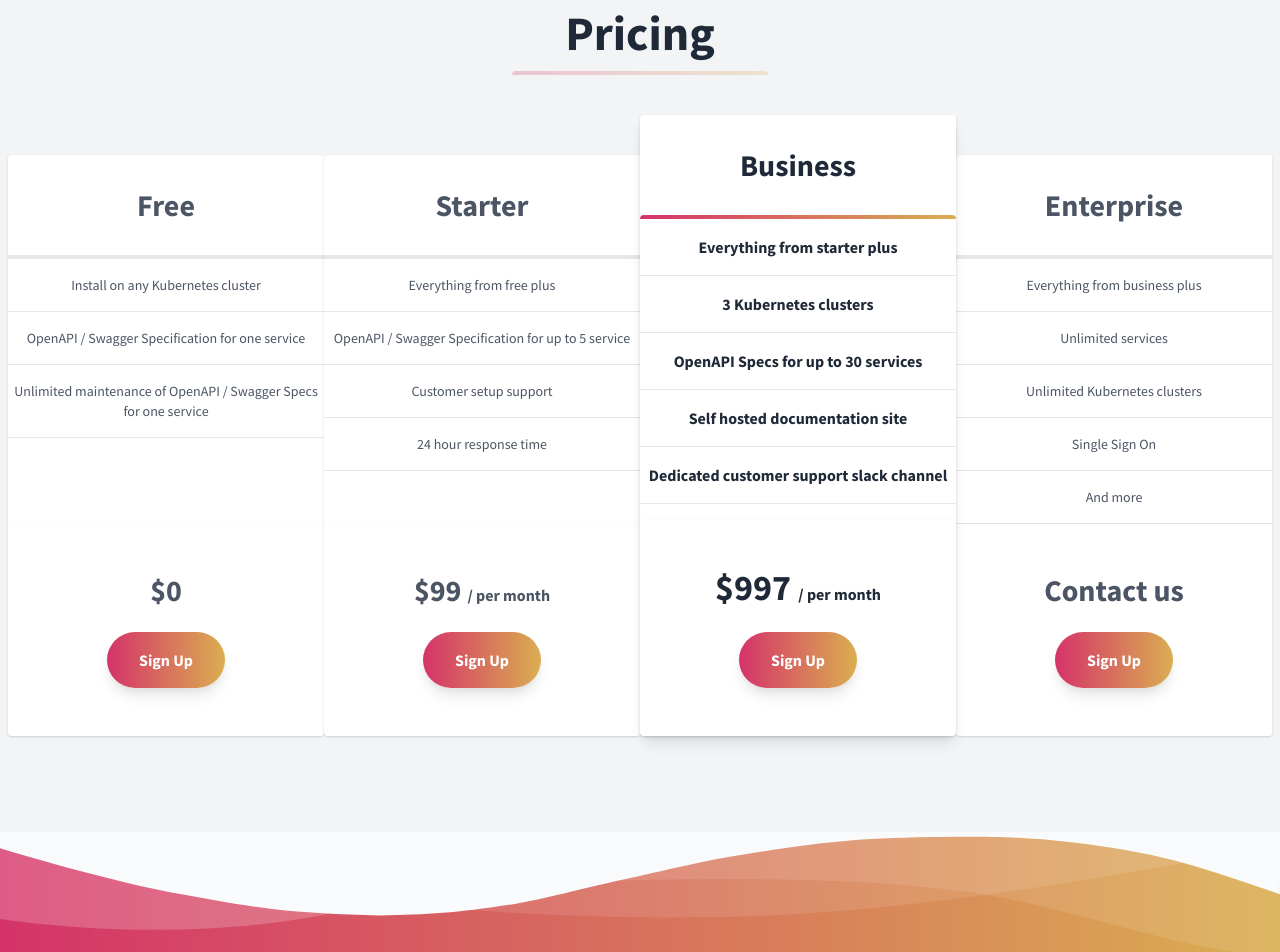
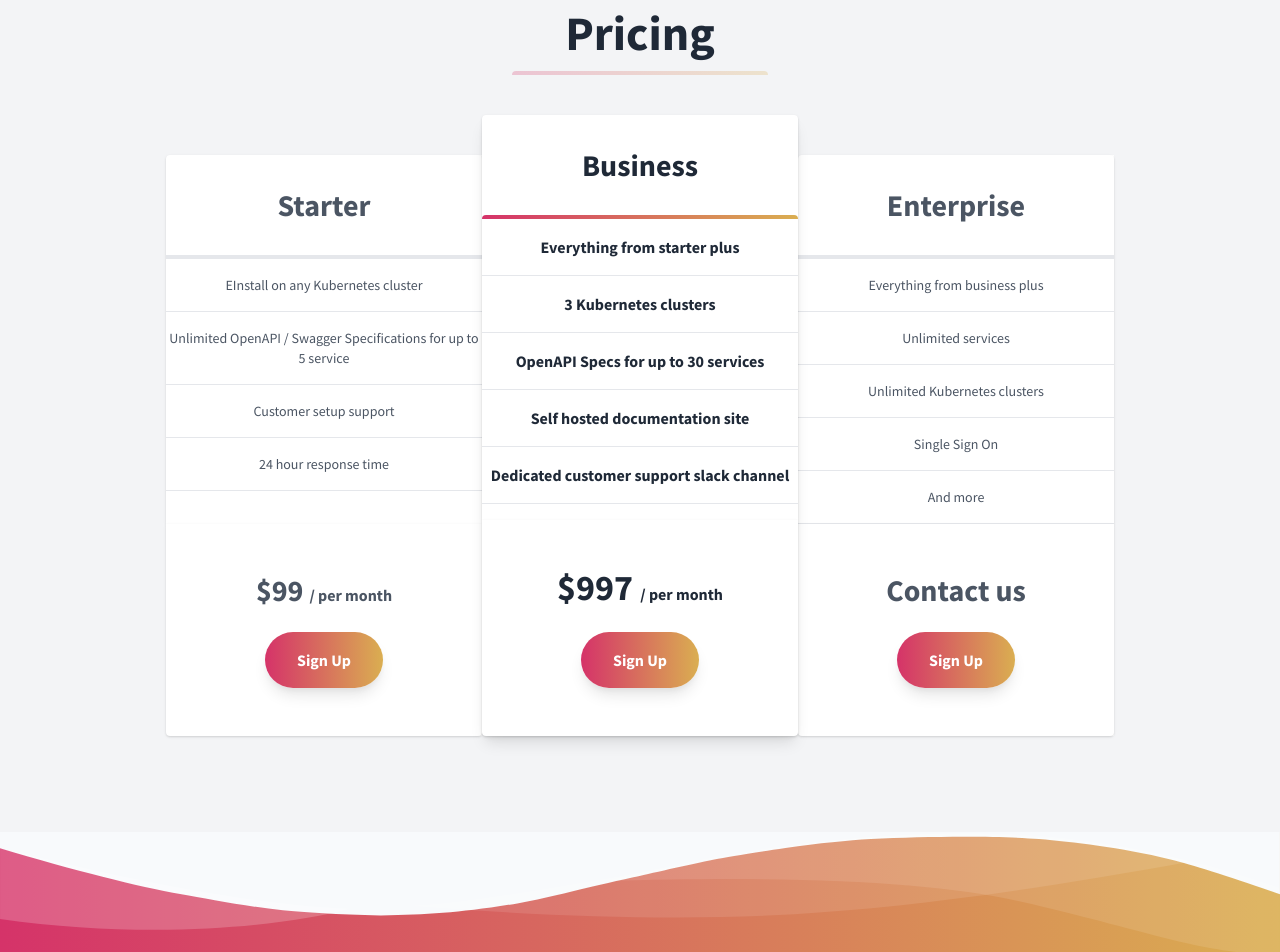
Before and after one commit to dominathan/navarch-io, a plain HTML site: page index.html in a window 1280 px wide. Shown: the part 2219-3171 px from the top of the page. Drawn offline with nearby package versions, Linux system fonts and the light colour scheme; a script that the page names is missing.

Commit message:
remove free pricing tier

```diff
--- a/index.html
+++ b/index.html
@@ -514,7 +514,7 @@
           <div class="h-1 mx-auto gradient w-64 opacity-25 my-0 py-0 rounded-t"></div>
         </div>
         <div class="flex flex-col sm:flex-row justify-center pt-12 my-12 sm:my-4">
-          <div class="flex flex-col w-5/6 lg:w-1/4 mx-auto lg:mx-0 rounded-none lg:rounded-l-lg bg-white mt-4">
+          <!-- <div class="flex flex-col w-5/6 lg:w-1/4 mx-auto lg:mx-0 rounded-none lg:rounded-l-lg bg-white mt-4">
             <div class="flex-1 bg-white text-gray-600 rounded-t rounded-b-none overflow-hidden shadow">
               <div class="p-8 text-3xl font-bold text-center border-b-4">
                 Free
@@ -538,7 +538,7 @@
                 </button>
               </div>
             </div>
-          </div>
+          </div> -->
           <div class="flex flex-col w-5/6 lg:w-1/4 mx-auto lg:mx-0 rounded-none lg:rounded-l-lg bg-white mt-4">
             <div class="flex-1 bg-white text-gray-600 rounded-t rounded-b-none overflow-hidden shadow">
               <div class="p-8 text-3xl font-bold text-center border-b-4">
@@ -546,8 +546,8 @@
               </div>
               <ul class="w-full text-center text-sm">
                 <!-- <li class="border-b py-4">Everything from free plus</li> -->
-                <li class="border-b py-4">Everything from free plus</li>
-                <li class="border-b py-4">OpenAPI / Swagger Specification for up to 5 service</li>
+                <li class="border-b py-4">EInstall on any Kubernetes cluster</li>
+                <li class="border-b py-4">Unlimited OpenAPI / Swagger Specifications for up to 5 service</li>
                 <li class="border-b py-4">Customer setup support</li>
                 <li class="border-b py-4">24 hour response time</li>
               </ul>
```
